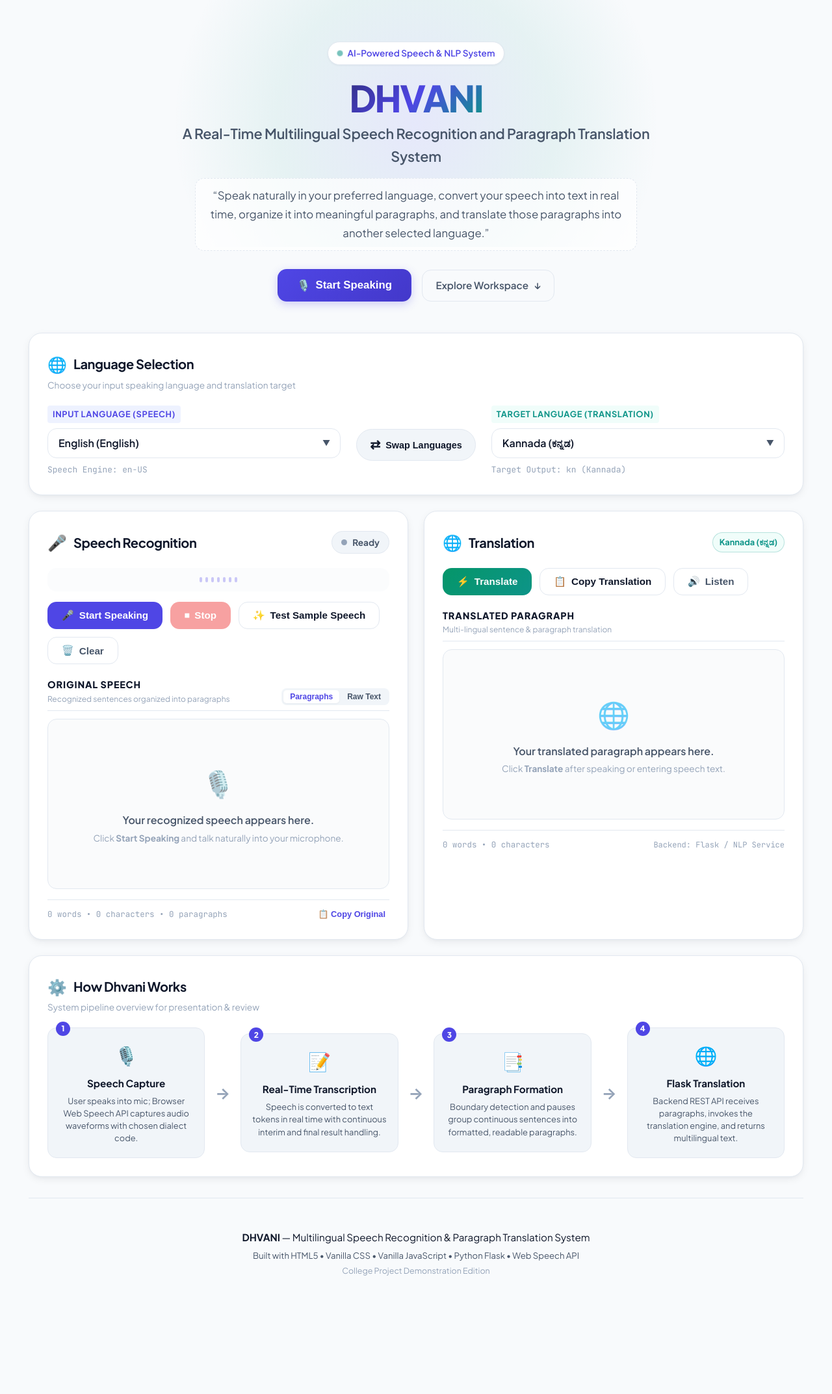
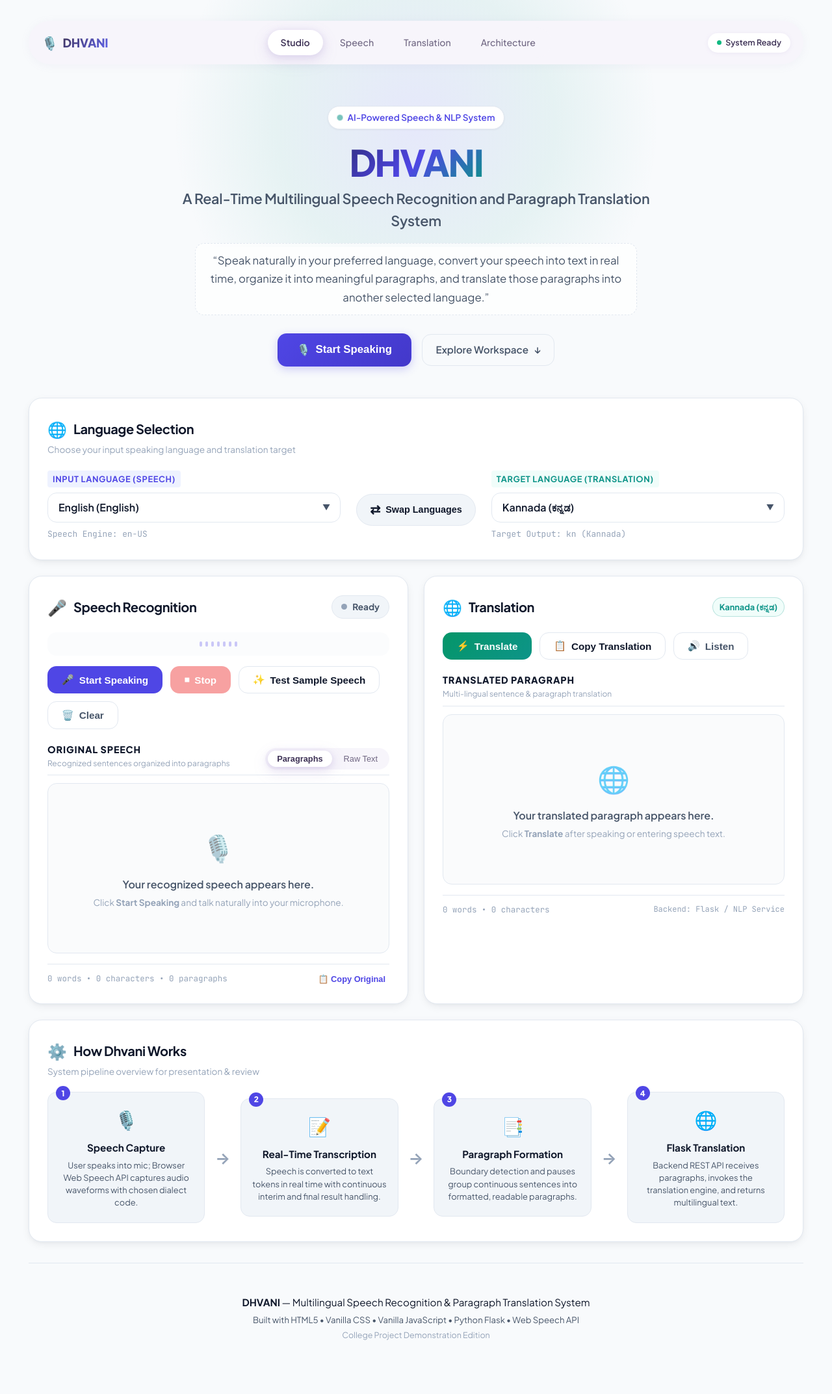
Before and after one commit to akshhkotian/Dhvani, a Flask app: page / in a window 1280 px wide. Shown: the whole page at 65% size. Before the commit the page ends 1963 px from the top, so only its background shows below. Run offline with Flask 3, Linux system fonts and the light colour scheme.

Commit message:
Style: apply subtle lavender soft glow to active navigation options

```diff
--- a/static/css/style.css
+++ b/static/css/style.css
@@ -43,6 +43,20 @@
     --shadow-lg: 0 12px 28px -4px rgba(15, 23, 42, 0.1), 0 4px 10px -2px rgba(15, 23, 42, 0.05);
     --shadow-glow: 0 0 24px var(--primary-glow);
 
+    /* Subtle Lavender Navigation Theme */
+    --nav-bg: #F7F5FB;                   /* Soft and light navigation background */
+    --nav-text: #3D3155;                 /* Dark lavender text */
+    --lavender-main: #9B8AC4;            /* Main glow lavender */
+    --lavender-soft: #C8B6E8;            /* Soft lavender secondary glow */
+    --lavender-hover: #B39DDB;           /* Hover lavender */
+    --nav-active-bg: #FFFFFF;            /* Active navigation background */
+
+    /* Subtle Soft Lavender Glow - Multi-tier diffuse blur, very low opacity, gently fading outward */
+    --nav-soft-glow:
+        0 2px 8px 0 rgba(155, 138, 196, 0.16),
+        0 5px 16px 2px rgba(200, 182, 232, 0.20),
+        0 8px 26px 4px rgba(155, 138, 196, 0.08);
+
     --transition: all 0.2s cubic-bezier(0.4, 0, 0.2, 1);
 }
 
@@ -86,6 +100,107 @@ body {
     max-width: 1240px;
     margin: 0 auto;
     padding: 2rem 1.5rem 4rem;
+}
+
+/* ===================================================================
+   TOP NAVIGATION BAR (LAVENDER GLOW THEME)
+   =================================================================== */
+
+.app-navbar {
+    display: flex;
+    align-items: center;
+    justify-content: space-between;
+    padding: 0.65rem 1.25rem;
+    margin-bottom: 2rem;
+    background-color: var(--nav-bg);
+    border-radius: var(--radius-full);
+    border: none;
+    box-shadow: 0 2px 14px rgba(155, 138, 196, 0.08);
+}
+
+.nav-brand {
+    display: flex;
+    align-items: center;
+    gap: 8px;
+    font-weight: 800;
+    font-size: 1.15rem;
+    color: var(--nav-text);
+    text-decoration: none;
+    letter-spacing: -0.02em;
+}
+
+.nav-brand-icon {
+    font-size: 1.25rem;
+}
+
+.nav-brand-title {
+    background: linear-gradient(135deg, #3D3155 0%, #6366f1 100%);
+    -webkit-background-clip: text;
+    -webkit-text-fill-color: transparent;
+    background-clip: text;
+}
+
+.nav-links-wrapper {
+    display: inline-flex;
+    align-items: center;
+    gap: 6px;
+    background-color: var(--nav-bg);
+    padding: 4px;
+    border-radius: var(--radius-full);
+    border: none;
+}
+
+.nav-link {
+    display: inline-flex;
+    align-items: center;
+    justify-content: center;
+    padding: 0.5rem 1.25rem;
+    font-size: 0.88rem;
+    font-weight: 500;
+    color: var(--nav-text);
+    text-decoration: none;
+    border: none !important;
+    outline: none;
+    border-radius: var(--radius-full);
+    transition: all 0.25s cubic-bezier(0.4, 0, 0.2, 1);
+    opacity: 0.72;
+}
+
+.nav-link:hover {
+    color: var(--nav-text);
+    opacity: 1;
+    background-color: rgba(179, 157, 219, 0.18); /* Hover lavender #B39DDB at low opacity */
+}
+
+.nav-link.active {
+    border: none !important;
+    outline: none;
+    background-color: var(--nav-active-bg); /* Clean soft white #FFFFFF */
+    color: var(--nav-text) !important;      /* Dark lavender text #3D3155 */
+    font-weight: 600;
+    opacity: 1;
+    box-shadow: var(--nav-soft-glow);       /* Subtle lavender soft glow fading outward */
+}
+
+.nav-pill-badge {
+    display: inline-flex;
+    align-items: center;
+    gap: 6px;
+    padding: 5px 14px;
+    background-color: #FFFFFF;
+    border-radius: var(--radius-full);
+    font-size: 0.78rem;
+    font-weight: 600;
+    color: var(--nav-text);
+    box-shadow: 0 1px 6px rgba(155, 138, 196, 0.12);
+    border: none;
+}
+
+.nav-pill-dot {
+    width: 7px;
+    height: 7px;
+    background-color: #10b981;
+    border-radius: 50%;
 }
 
 /* ===================================================================
@@ -696,28 +811,55 @@ body {
 
 .view-toggle {
     display: inline-flex;
-    background-color: var(--surface-alt);
-    border-radius: var(--radius-sm);
-    padding: 3px;
-    gap: 2px;
+    background-color: var(--nav-bg); /* Soft, light navigation background #F7F5FB */
+    border-radius: var(--radius-full);
+    padding: 4px;
+    gap: 4px;
+    border: none !important;
 }
 
 .view-btn {
-    border: none;
+    border: none !important;
+    outline: none !important;
     background: transparent;
-    padding: 3px 10px;
-    font-size: 0.75rem;
-    font-weight: 600;
-    border-radius: 5px;
+    padding: 5px 14px;
+    font-size: 0.8rem;
+    font-weight: 500;
+    border-radius: var(--radius-full);
     cursor: pointer;
-    color: var(--text-secondary);
-    transition: var(--transition);
+    color: var(--nav-text); /* Dark lavender text #3D3155 */
+    opacity: 0.72;
+    transition: all 0.25s cubic-bezier(0.4, 0, 0.2, 1);
+}
+
+.view-btn:hover {
+    color: var(--nav-text);
+    opacity: 1;
+    background-color: rgba(179, 157, 219, 0.18); /* Hover lavender #B39DDB at low opacity */
 }
 
 .view-btn.active {
-    background-color: var(--surface-card);
-    color: var(--primary);
-    box-shadow: var(--shadow-sm);
+    border: none !important;
+    outline: none !important;
+    background-color: var(--nav-active-bg); /* Clean soft white #FFFFFF */
+    color: var(--nav-text) !important;      /* Dark lavender text #3D3155 */
+    font-weight: 600;
+    opacity: 1;
+    /* Very subtle soft lavender glow: #9B8AC4 main, #C8B6E8 secondary, fading outward without outline */
+    box-shadow: var(--nav-soft-glow);
+}
+
+/* Universal Soft Lavender Glow for any active navigation option */
+.nav-option.active,
+.nav-item.active,
+.tab-btn.active {
+    border: none !important;
+    outline: none !important;
+    background-color: var(--nav-active-bg) !important;
+    color: var(--nav-text) !important;
+    font-weight: 600 !important;
+    opacity: 1 !important;
+    box-shadow: var(--nav-soft-glow) !important;
 }
 
 /* Output Display Boxes */
@@ -1206,4 +1348,23 @@ body {
     .logo-title {
         font-size: 2.25rem;
     }
+
+    .app-navbar {
+        flex-direction: column;
+        gap: 0.75rem;
+        padding: 0.75rem;
+        border-radius: var(--radius-md);
+    }
+
+    .nav-links-wrapper {
+        width: 100%;
+        justify-content: center;
+        flex-wrap: wrap;
+        gap: 4px;
+    }
+
+    .nav-link {
+        padding: 0.4rem 0.75rem;
+        font-size: 0.8rem;
+    }
 }
--- a/static/js/script.js
+++ b/static/js/script.js
@@ -928,6 +928,15 @@ document.addEventListener('DOMContentLoaded', () => {
         }
     }
 
+    // Top Navigation Links Active State & Smooth Scrolling
+    const navLinks = document.querySelectorAll('.nav-link');
+    navLinks.forEach(link => {
+        link.addEventListener('click', () => {
+            navLinks.forEach(l => l.classList.remove('active'));
+            link.classList.add('active');
+        });
+    });
+
     // Initialize
     updateLanguageLabels();
     initSpeechRecognition();
--- a/templates/index.html
+++ b/templates/index.html
@@ -5,7 +5,7 @@
     <meta name="viewport" content="width=device-width, initial-scale=1.0">
     <title>DHVANI - Multilingual Speech Recognition & Paragraph Translation</title>
     <!-- Custom Stylesheet (No Bootstrap, No Tailwind) -->
-    <link rel="stylesheet" href="{{ url_for('static', filename='css/style.css') }}?v=2026">
+    <link rel="stylesheet" href="{{ url_for('static', filename='css/style.css') }}?v=2026-lavender">
     <link rel="preconnect" href="https://fonts.googleapis.com">
     <link rel="preconnect" href="https://fonts.gstatic.com" crossorigin>
     <link href="https://fonts.googleapis.com/css2?family=Plus+Jakarta+Sans:wght@400;500;600;700;800&family=JetBrains+Mono:wght@400;500&display=swap" rel="stylesheet">
@@ -18,6 +18,24 @@
     <div id="toast-container" class="toast-container" aria-live="polite"></div>
 
     <div class="app-wrapper">
+        <!-- TOP NAVIGATION BAR -->
+        <nav class="app-navbar" aria-label="Main Navigation">
+            <div class="nav-brand">
+                <span class="nav-brand-icon">🎙️</span>
+                <span class="nav-brand-title">DHVANI</span>
+            </div>
+            <div class="nav-links-wrapper">
+                <a href="#workspace" class="nav-link active">Studio</a>
+                <a href="#speech-card" class="nav-link">Speech</a>
+                <a href="#translation-card" class="nav-link">Translation</a>
+                <a href="#how-it-works" class="nav-link">Architecture</a>
+            </div>
+            <div class="nav-pill-badge">
+                <span class="nav-pill-dot"></span>
+                <span>System Ready</span>
+            </div>
+        </nav>
+
         <!-- HEADER / HERO SECTION -->
         <header class="header-section">
             <div class="header-badge">
@@ -119,7 +137,7 @@
             <div class="panels-grid">
 
                 <!-- CARD 2: SPEECH RECOGNITION (ORIGINAL SPEECH) -->
-                <section class="card speech-card" aria-label="Speech Recognition">
+                <section id="speech-card" class="card speech-card" aria-label="Speech Recognition">
                     <div class="card-header flex-header">
                         <div class="card-title-group">
                             <span class="card-icon">🎤</span>
@@ -248,7 +266,7 @@
 
 
                 <!-- CARD 3: TRANSLATION (TRANSLATED PARAGRAPH) -->
-                <section class="card translation-card" aria-label="Paragraph Translation">
+                <section id="translation-card" class="card translation-card" aria-label="Paragraph Translation">
                     <div class="card-header flex-header">
                         <div class="card-title-group">
                             <span class="card-icon">🌐</span>
@@ -307,7 +325,7 @@
             </div>
 
             <!-- FEATURE HIGHLIGHTS / EDUCATIONAL ARCHITECTURE -->
-            <section class="card architecture-card">
+            <section id="how-it-works" class="card architecture-card">
                 <div class="card-header">
                     <div class="card-title-group">
                         <span class="card-icon">⚙️</span>
@@ -361,6 +379,6 @@
     </div>
 
     <!-- Application Script -->
-    <script src="{{ url_for('static', filename='js/script.js') }}?v=2026"></script>
+    <script src="{{ url_for('static', filename='js/script.js') }}?v=2026-lavender"></script>
 </body>
 </html>
```
